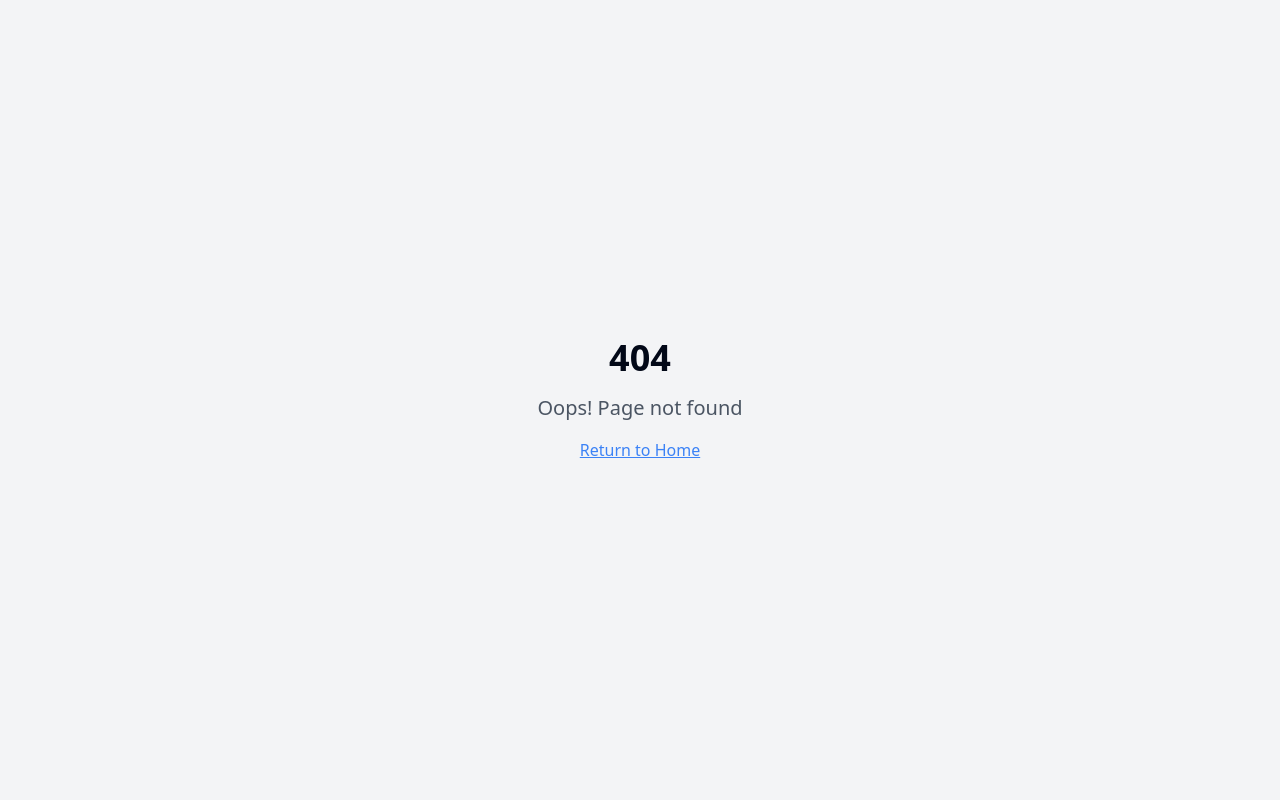
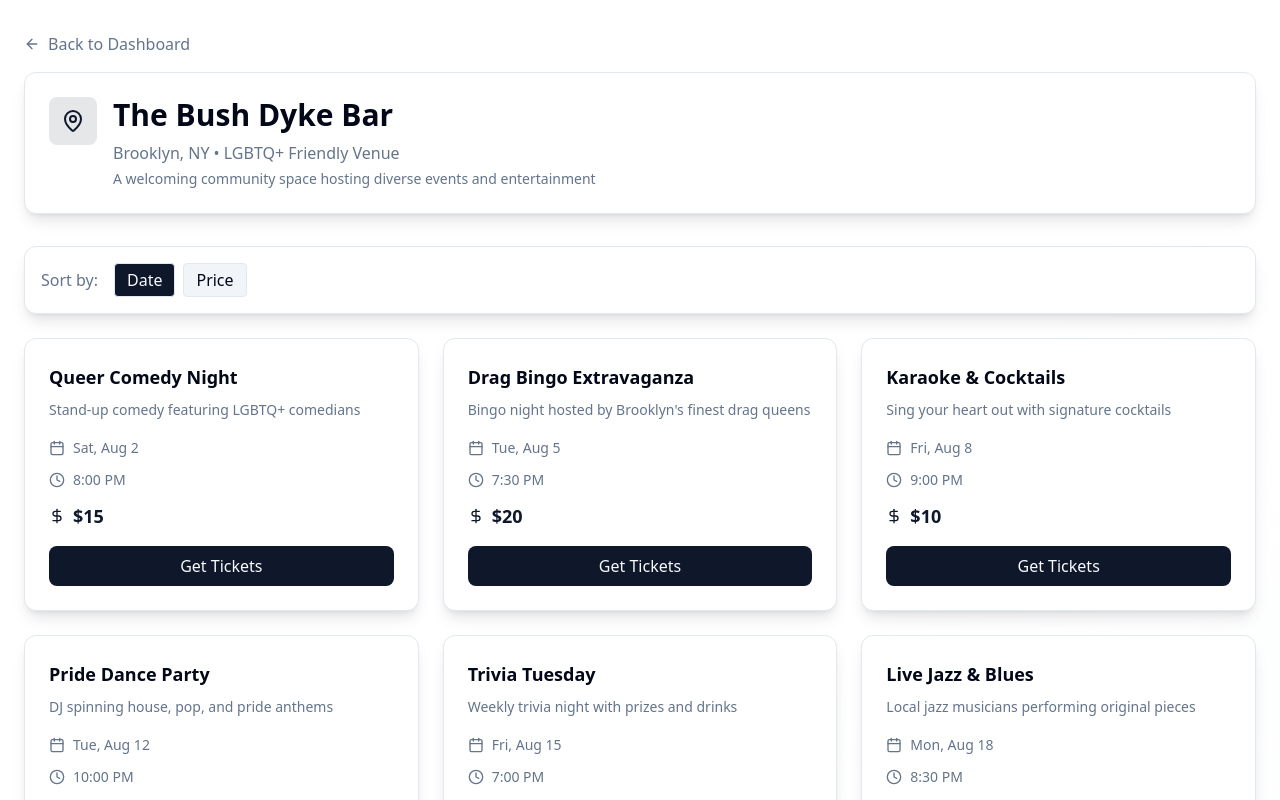
Before and after one commit to anaizerene/party-pulse-radar, a React (Vite) app: page /venue-events in a window 1280 px wide. Before the commit this address had no page. Shown: the top 800 px of the page. Built offline with nearby package versions, Linux system fonts and the light colour scheme.

Commit message:
Add venue events page
Create a new page to display upcoming events for specific venues, including event details like cost, time, and date.

```diff
--- a/src/App.tsx
+++ b/src/App.tsx
@@ -4,6 +4,7 @@ import { TooltipProvider } from "@/components/ui/tooltip";
 import { QueryClient, QueryClientProvider } from "@tanstack/react-query";
 import { BrowserRouter, Routes, Route } from "react-router-dom";
 import Index from "./pages/Index";
+import VenueEvents from "./pages/VenueEvents";
 import NotFound from "./pages/NotFound";
 
 const queryClient = new QueryClient();
@@ -16,6 +17,7 @@ const App = () => (
       <BrowserRouter>
         <Routes>
           <Route path="/" element={<Index />} />
+          <Route path="/venue-events" element={<VenueEvents />} />
           {/* ADD ALL CUSTOM ROUTES ABOVE THE CATCH-ALL "*" ROUTE */}
           <Route path="*" element={<NotFound />} />
         </Routes>
--- a/src/pages/Index.tsx
+++ b/src/pages/Index.tsx
@@ -18,13 +18,19 @@ const Index = () => {
               Compare ticketed events by live crowd, guest enjoyment, and cost. Curators, manage your events & rankings.
             </p>
           </div>
-          <div>
+          <div className="flex items-center gap-4">
             <button
               onClick={() => setCuratorMode((v) => !v)}
               className="px-5 py-2 text-base rounded-lg font-semibold transition-colors shadow border bg-primary text-primary-foreground hover:bg-primary/90"
             >
               {curatorMode ? "Compare Events" : "Organizer Panel"}
             </button>
+            <a
+              href="/venue-events"
+              className="px-5 py-2 text-base rounded-lg font-semibold transition-colors shadow border bg-secondary text-secondary-foreground hover:bg-secondary/80"
+            >
+              Venue Events
+            </a>
           </div>
         </header>
         <main className="grid grid-cols-1 lg:grid-cols-12 gap-8">
--- /dev/null
+++ b/src/pages/VenueEvents.tsx
@@ -0,0 +1,231 @@
+import { useState } from "react";
+import { MapPin, Clock, Calendar, DollarSign, ArrowLeft } from "lucide-react";
+import { Link } from "react-router-dom";
+
+const VENUE_EVENTS = [
+  {
+    id: 1,
+    name: "Queer Comedy Night",
+    date: "2025-08-02",
+    time: "8:00 PM",
+    price: 15,
+    description: "Stand-up comedy featuring LGBTQ+ comedians",
+  },
+  {
+    id: 2,
+    name: "Drag Bingo Extravaganza",
+    date: "2025-08-05",
+    time: "7:30 PM",
+    price: 20,
+    description: "Bingo night hosted by Brooklyn's finest drag queens",
+  },
+  {
+    id: 3,
+    name: "Karaoke & Cocktails",
+    date: "2025-08-08",
+    time: "9:00 PM",
+    price: 10,
+    description: "Sing your heart out with signature cocktails",
+  },
+  {
+    id: 4,
+    name: "Pride Dance Party",
+    date: "2025-08-12",
+    time: "10:00 PM",
+    price: 25,
+    description: "DJ spinning house, pop, and pride anthems",
+  },
+  {
+    id: 5,
+    name: "Trivia Tuesday",
+    date: "2025-08-15",
+    time: "7:00 PM",
+    price: 8,
+    description: "Weekly trivia night with prizes and drinks",
+  },
+  {
+    id: 6,
+    name: "Live Jazz & Blues",
+    date: "2025-08-18",
+    time: "8:30 PM",
+    price: 18,
+    description: "Local jazz musicians performing original pieces",
+  },
+  {
+    id: 7,
+    name: "Open Mic Night",
+    date: "2025-08-22",
+    time: "8:00 PM",
+    price: 5,
+    description: "Share your talent - music, poetry, comedy welcome",
+  },
+  {
+    id: 8,
+    name: "90s Throwback Party",
+    date: "2025-08-25",
+    time: "9:30 PM",
+    price: 22,
+    description: "Dancing to the best hits from the 90s",
+  },
+  {
+    id: 9,
+    name: "Wine Tasting Event",
+    date: "2025-08-28",
+    time: "6:30 PM",
+    price: 35,
+    description: "Curated wine selection with cheese pairings",
+  },
+  {
+    id: 10,
+    name: "Costume Contest",
+    date: "2025-08-30",
+    time: "9:00 PM",
+    price: 15,
+    description: "Best costume wins cash prize and bragging rights",
+  },
+  {
+    id: 11,
+    name: "Acoustic Sessions",
+    date: "2025-09-02",
+    time: "7:30 PM",
+    price: 12,
+    description: "Intimate acoustic performances by local artists",
+  },
+  {
+    id: 12,
+    name: "Game Night Social",
+    date: "2025-09-05",
+    time: "7:00 PM",
+    price: 8,
+    description: "Board games, card games, and social gaming",
+  },
+];
+
+const VenueEvents = () => {
+  const [sortBy, setSortBy] = useState<"date" | "price">("date");
+
+  const sortedEvents = [...VENUE_EVENTS].sort((a, b) => {
+    if (sortBy === "date") {
+      return new Date(a.date).getTime() - new Date(b.date).getTime();
+    }
+    return a.price - b.price;
+  });
+
+  const formatDate = (dateStr: string) => {
+    const date = new Date(dateStr);
+    return date.toLocaleDateString('en-US', {
+      weekday: 'short',
+      month: 'short',
+      day: 'numeric'
+    });
+  };
+
+  return (
+    <div className="min-h-screen bg-gradient-to-br from-background via-background to-secondary/20">
+      <div className="container mx-auto px-6 py-8">
+        {/* Header */}
+        <div className="mb-8">
+          <Link
+            to="/"
+            className="inline-flex items-center gap-2 text-muted-foreground hover:text-foreground transition-colors mb-4"
+          >
+            <ArrowLeft className="w-4 h-4" />
+            Back to Dashboard
+          </Link>
+
+          <div className="bg-card rounded-xl shadow-lg border border-border p-6">
+            <div className="flex items-start gap-4">
+              <div className="bg-primary/10 p-3 rounded-lg">
+                <MapPin className="w-6 h-6 text-primary" />
+              </div>
+              <div>
+                <h1 className="text-3xl font-bold text-foreground mb-2">
+                  The Bush Dyke Bar
+                </h1>
+                <p className="text-muted-foreground mb-1">
+                  Brooklyn, NY • LGBTQ+ Friendly Venue
+                </p>
+                <p className="text-sm text-muted-foreground">
+                  A welcoming community space hosting diverse events and entertainment
+                </p>
+              </div>
+            </div>
+          </div>
+        </div>
+
+        {/* Controls */}
+        <div className="mb-6 bg-card rounded-xl shadow-lg border border-border p-4">
+          <div className="flex items-center gap-4">
+            <span className="text-muted-foreground">Sort by:</span>
+            <div className="flex gap-2">
+              <button
+                onClick={() => setSortBy("date")}
+                className={`px-3 py-1 rounded border transition-colors ${
+                  sortBy === "date"
+                    ? "bg-primary text-primary-foreground"
+                    : "bg-muted hover:bg-muted/80"
+                }`}
+              >
+                Date
+              </button>
+              <button
+                onClick={() => setSortBy("price")}
+                className={`px-3 py-1 rounded border transition-colors ${
+                  sortBy === "price"
+                    ? "bg-primary text-primary-foreground"
+                    : "bg-muted hover:bg-muted/80"
+                }`}
+              >
+                Price
+              </button>
+            </div>
+          </div>
+        </div>
+
+        {/* Events Grid */}
+        <div className="grid grid-cols-1 md:grid-cols-2 lg:grid-cols-3 gap-6">
+          {sortedEvents.map((event) => (
+            <div
+              key={event.id}
+              className="bg-card rounded-xl shadow-lg border border-border p-6 hover:shadow-xl transition-all duration-300 hover:-translate-y-1"
+            >
+              <div className="mb-4">
+                <h3 className="font-semibold text-lg text-foreground mb-2">
+                  {event.name}
+                </h3>
+                <p className="text-sm text-muted-foreground leading-relaxed">
+                  {event.description}
+                </p>
+              </div>
+
+              <div className="space-y-3">
+                <div className="flex items-center gap-2 text-muted-foreground">
+                  <Calendar className="w-4 h-4" />
+                  <span className="text-sm">{formatDate(event.date)}</span>
+                </div>
+
+                <div className="flex items-center gap-2 text-muted-foreground">
+                  <Clock className="w-4 h-4" />
+                  <span className="text-sm">{event.time}</span>
+                </div>
+
+                <div className="flex items-center gap-2">
+                  <DollarSign className="w-4 h-4 text-primary" />
+                  <span className="text-lg font-semibold text-primary">
+                    ${event.price}
+                  </span>
+                </div>
+              </div>
+
+              <button className="w-full mt-4 bg-primary text-primary-foreground py-2 rounded-lg hover:bg-primary/90 transition-colors">
+                Get Tickets
+              </button>
+            </div>
+          ))}
+        </div>
+      </div>
+    </div>
+  );
+};
+
+export default VenueEvents;
```
